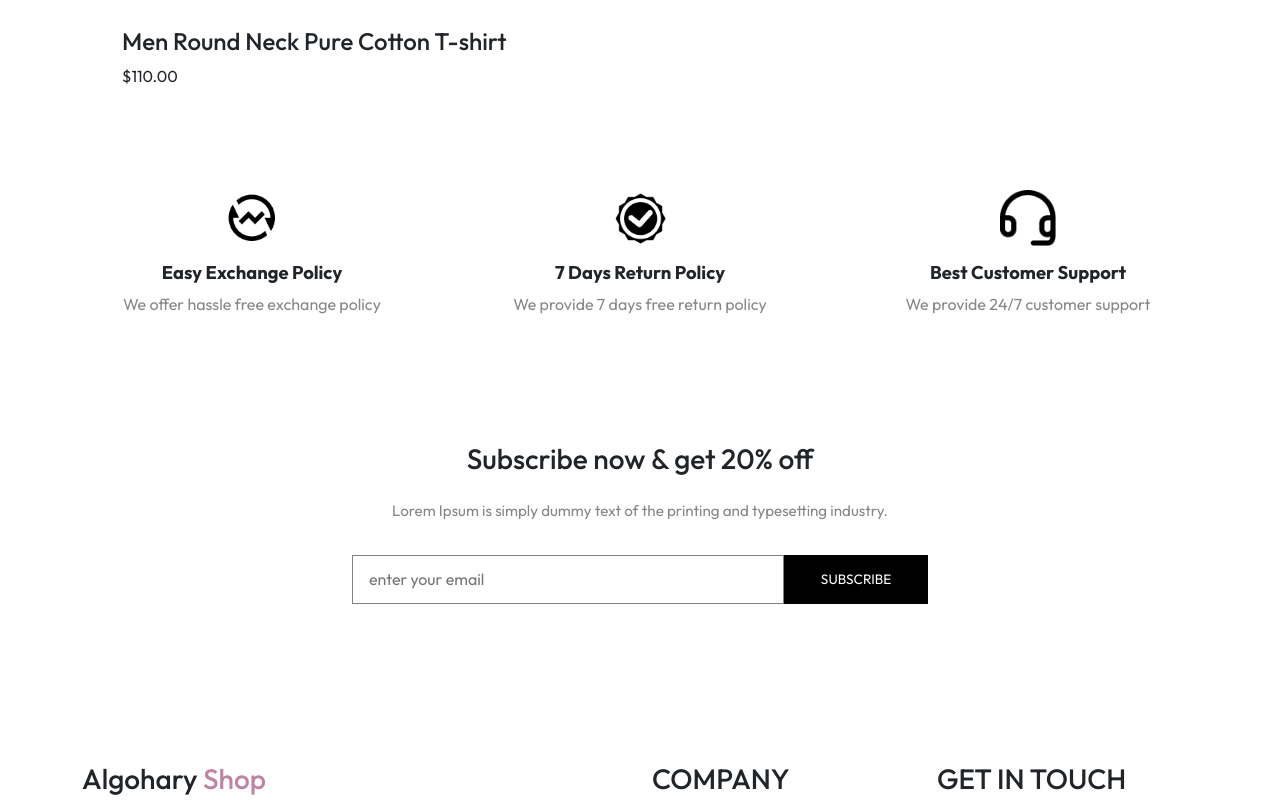
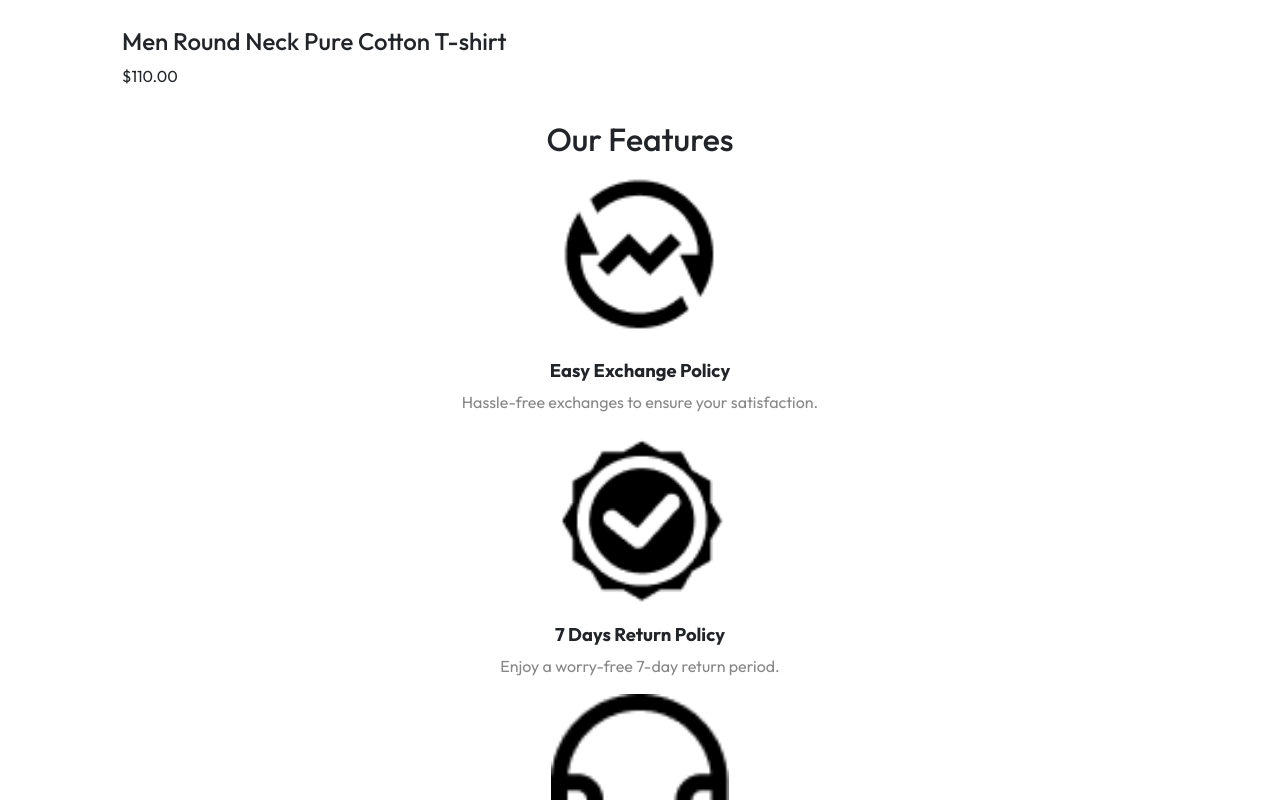
Before and after one commit to usama23c/ecomerce, a React (Vite) app: page / in a window 1280 px wide. Shown: the part 6840-7640 px from the top of the page. Built offline with nearby package versions, Linux system fonts and the light colour scheme; a web font is replaced by a local one.

Commit message:
Update Features.jsx

```diff
--- a/src/components/Features.jsx
+++ b/src/components/Features.jsx
@@ -1,25 +1,93 @@
+// import SingleFeature from "./SingleFeature";
+// // Import Features Images
+// import exhangeImg from "../assets/download-f.png";
+// import qualityImg from "../assets/quality_icon.png";
+// import supportImg from "../assets/download-set.png";
+
+// const Features = () => {
+// 	const featuresImgs = [exhangeImg, qualityImg, supportImg];
+// 	const featuresContent = [
+// 		{head: "Easy Exchange Policy", text: "We offer hassle free exchange policy"},
+// 		{head: "7 Days Return Policy", text: "We provide 7 days free return policy"},
+// 		{head: "Best Customer Support", text: "We provide 24/7 customer support"},
+// 	]
+
+// 	return (
+// 		<section className="features d-flex flex-wrap text-center gap-5 column-gap-3 column-gap-lg-5 sec-padd">
+// 			{/* Map through images and render SingleFeature component for each */}
+// 			{featuresImgs.map((img, i) => (
+// 				<SingleFeature key={i} img={img} classLayout="col-12 col-lg" head={featuresContent[i].head} text={featuresContent[i].text} />
+// 			))}
+// 		</section>
+// 	);
+// };
+
+// export default Features;
+
+
+import { useMemo } from "react";
+import PropTypes from "prop-types";
 import SingleFeature from "./SingleFeature";
-// Import Features Images
 import exhangeImg from "../assets/download-f.png";
 import qualityImg from "../assets/quality_icon.png";
 import supportImg from "../assets/download-set.png";
 
 const Features = () => {
-	const featuresImgs = [exhangeImg, qualityImg, supportImg];
-	const featuresContent = [
-		{head: "Easy Exchange Policy", text: "We offer hassle free exchange policy"},
-		{head: "7 Days Return Policy", text: "We provide 7 days free return policy"},
-		{head: "Best Customer Support", text: "We provide 24/7 customer support"},
-	]
+  const featuresData = useMemo(
+    () => [
+      {
+        img: exhangeImg,
+        head: "Easy Exchange Policy",
+        text: "Hassle-free exchanges to ensure your satisfaction.",
+      },
+      {
+        img: qualityImg,
+        head: "7 Days Return Policy",
+        text: "Enjoy a worry-free 7-day return period.",
+      },
+      {
+        img: supportImg,
+        head: "Best Customer Support",
+        text: "24/7 dedicated support for all your needs.",
+      },
+    ],
+    []
+  );
 
-	return (
-		<section className="features d-flex flex-wrap text-center gap-5 column-gap-3 column-gap-lg-5 sec-padd">
-			{/* Map through images and render SingleFeature component for each */}
-			{featuresImgs.map((img, i) => (
-				<SingleFeature key={i} img={img} classLayout="col-12 col-lg" head={featuresContent[i].head} text={featuresContent[i].text} />
-			))}
-		</section>
-	);
+  return (
+    <section
+      className="features py-12 px-4 sm:px-6 lg:px-8 bg-gray-50"
+      role="region"
+      aria-labelledby="features-heading"
+    >
+      <h2 id="features-heading" className="sr-only">
+        Our Features
+      </h2>
+      <div className="grid grid-cols-1 md:grid-cols-2 lg:grid-cols-3 gap-6 max-w-7xl mx-auto">
+        {featuresData.map((feature, index) => (
+          <SingleFeature
+            key={`feature-${index}`}
+            img={feature.img}
+            classLayout="w-full"
+            head={feature.head}
+            text={feature.text}
+            data-aos="fade-up"
+            data-aos-delay={index * 100}
+          />
+        ))}
+      </div>
+    </section>
+  );
+};
+
+Features.propTypes = {
+  featuresData: PropTypes.arrayOf(
+    PropTypes.shape({
+      img: PropTypes.string.isRequired,
+      head: PropTypes.string.isRequired,
+      text: PropTypes.string.isRequired,
+    })
+  ),
 };
 
 export default Features;
```
